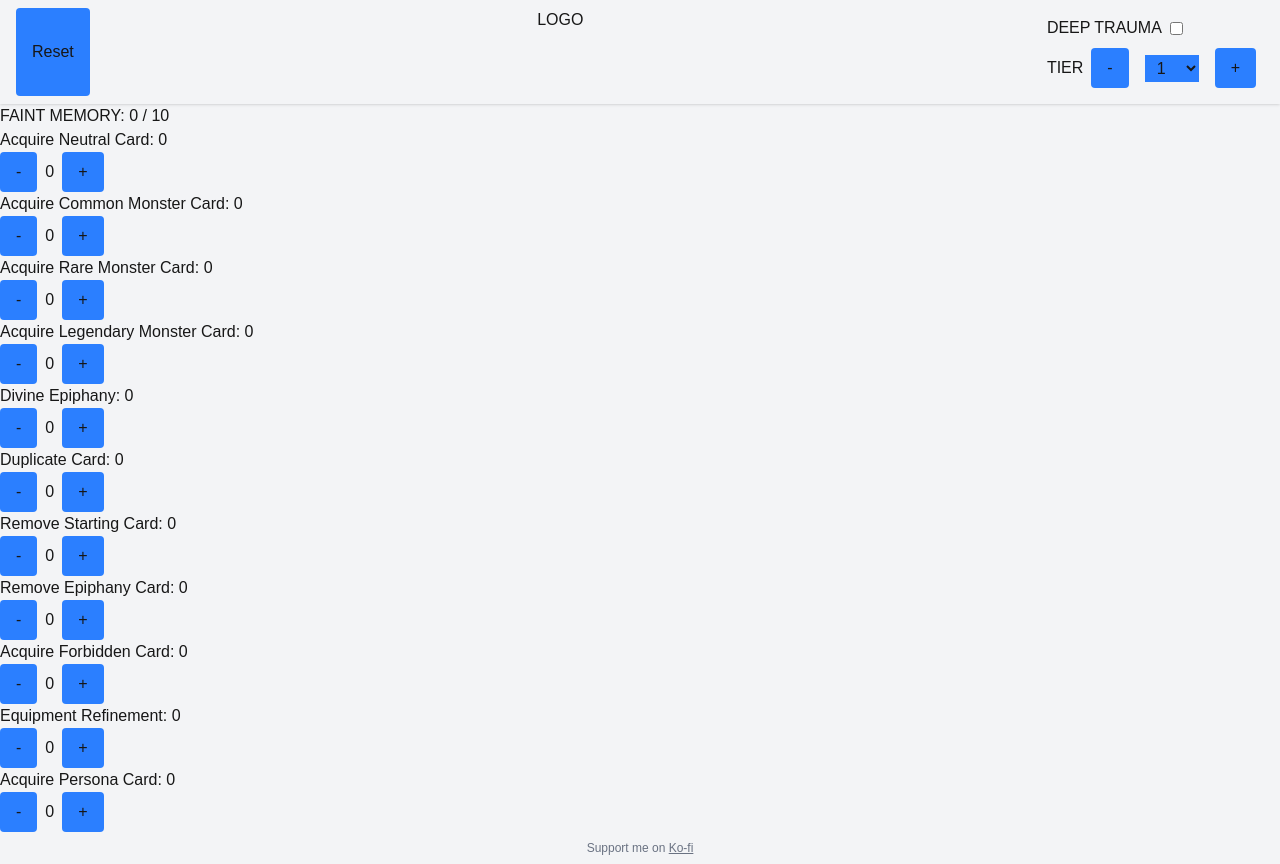
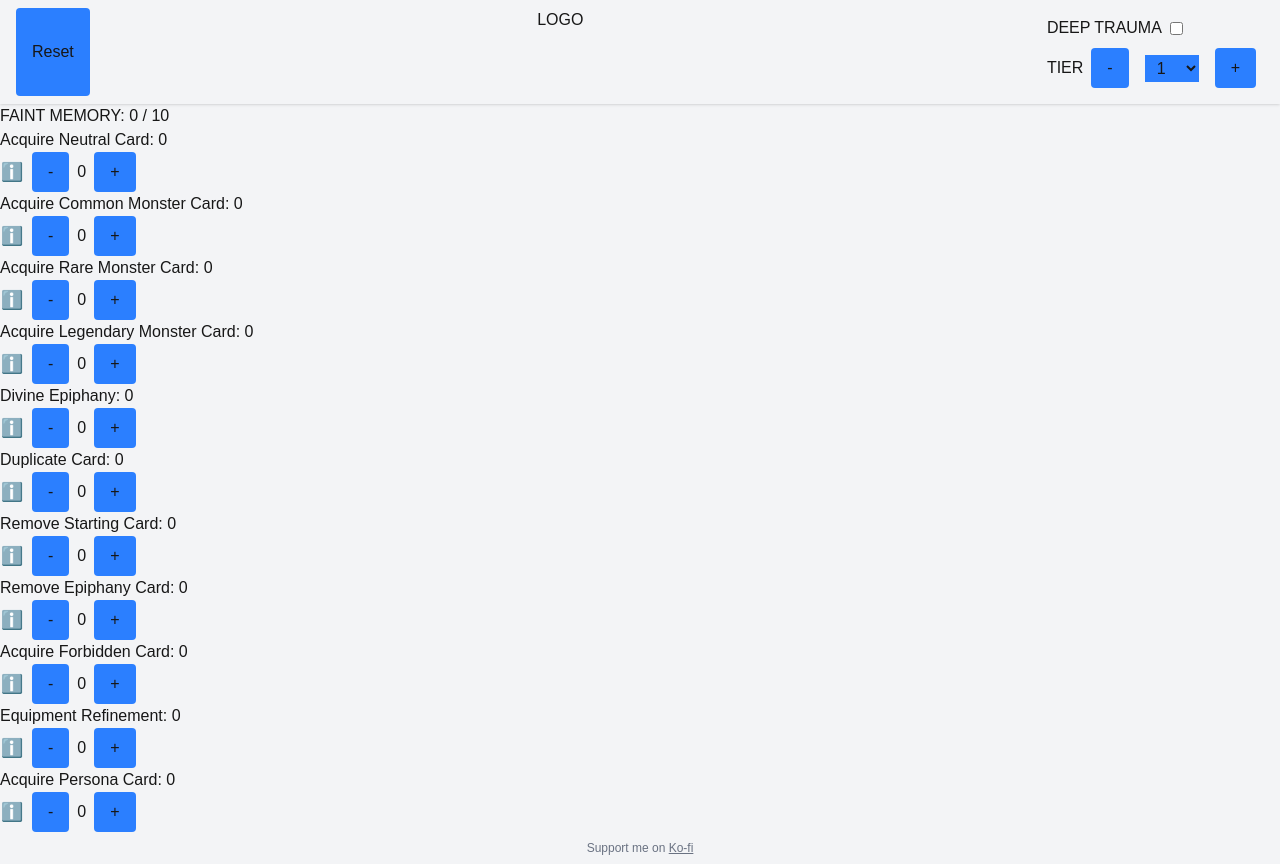
Before and after one commit to jbchhproj/czn-save-data-calculator, a Next.js app: page / in a window 1280 px wide. Built offline with nearby package versions, Linux system fonts and the light colour scheme.

Commit message:
add toggle

```diff
--- a/src/app/globals.css
+++ b/src/app/globals.css
@@ -9,7 +9,6 @@
 body {
   margin: 0;
   min-height: 100vh;
-
   background: var(--background);
   color: var(--foreground);
   font-family: var(--font-sans);
--- a/src/components/SelectionArea.tsx
+++ b/src/components/SelectionArea.tsx
@@ -1,5 +1,7 @@
+import { useState } from "react";
 import { SelectionBlockConfigs } from "@/data/SelectionBlockConfigs";
 import SelectionBlock from "./SelectionBlock";
+import { config } from "process";
 
 interface SelectionSectionProps {
   faintMemories: number[];
@@ -14,6 +16,11 @@ export default function SelectionSection({
   cardRemovals,
   setCardRemovals,
 }: SelectionSectionProps) {
+  const [expandedBlockId, setExpandedBlockId] = useState<string | null>(null);
+  const handleToggleExpand = (id: string) => {
+    setExpandedBlockId((prev) => (prev === id ? null : id));
+  };
+
   // Helper to update a single block's value in the array
   const handleSetStepperCount = (idx: number, val: number) => {
     const newMemories = [...faintMemories];
@@ -31,6 +38,8 @@ export default function SelectionSection({
           setStepperCount={(val) => handleSetStepperCount(idx, val)}
           cardRemovals={cardRemovals}
           setCardRemovals={setCardRemovals}
+          isExpanded={expandedBlockId === config.id}
+          onToggleExpand={handleToggleExpand}
         />
       ))}
     </>
--- a/src/components/SelectionBlock.tsx
+++ b/src/components/SelectionBlock.tsx
@@ -7,6 +7,8 @@ interface SelectionBlockProps {
   setStepperCount: (value: number) => void;
   cardRemovals: number;
   setCardRemovals: (value: number) => void;
+  isExpanded: boolean;
+  onToggleExpand: (id: string) => void;
 }
 
 export default function SelectionBlock({
@@ -15,10 +17,32 @@ export default function SelectionBlock({
   setStepperCount,
   cardRemovals,
   setCardRemovals,
+  isExpanded,
+  onToggleExpand,
 }: SelectionBlockProps) {
+  const descriptionList = (
+    <ul className="list-disc pl-8">
+      {config.description.map((line, idx) => (
+        <li key={idx}>{line}</li>
+      ))}
+    </ul>
+  );
+
   return (
     <div>
+      <div className="items-center gap-2">
+        <span>
           {config.label}: {config.faintMemoryContribution(stepperCount)}
+        </span>
+        <div className="flex items-center gap-2">
+          <button
+            type="button"
+            aria-label="Show details"
+            onClick={() => onToggleExpand(config.id)}
+            className="w-6 h-6 flex items-center justify-center text-blue-500 text-lg rounded-full hover:bg-blue-100 focus:outline-none"
+          >
+            {isExpanded ? "▲" : "ℹ️"}
+          </button>
           <SelectionBlockStepper
             config={config}
             stepperCount={stepperCount}
@@ -27,5 +51,11 @@ export default function SelectionBlock({
             setCardRemovals={setCardRemovals}
           />
         </div>
+      </div>
+
+      {isExpanded && (
+        <div className="text-sm text-gray-600 mb-1 mt-2">{descriptionList}</div>
+      )}
+    </div>
   );
 }
--- a/src/components/SelectionBlockStepper.tsx
+++ b/src/components/SelectionBlockStepper.tsx
@@ -16,7 +16,7 @@ export default function SelectionBlockStepper({
   setStepperCount,
   cardRemovals,
   setCardRemovals,
-  cardRemovalLimit = CARD_REMOVAL_LIMIT
+  cardRemovalLimit = CARD_REMOVAL_LIMIT,
 }: SelectionBlockStepperProps) {
   const isRemoval = config.type === "removal";
   const canIncrement = !isRemoval || cardRemovals < cardRemovalLimit;
--- a/src/data/SelectionBlockConfigs.tsx
+++ b/src/data/SelectionBlockConfigs.tsx
@@ -9,8 +9,9 @@ export const SelectionBlockConfigs: SelectionBlockConfig[] = [
     /* user-facing title */
     label: "Acquire Neutral Card",
     /* user-facing explanatory text */
-    tooltip:
+    description: [
       "Cards that can be acquired during chaos progression though shops or through certain events in unidentified areas.",
+    ],
     min: 0,
     max: 999,
     stepRule: (current, action, config) => {
@@ -27,8 +28,9 @@ export const SelectionBlockConfigs: SelectionBlockConfig[] = [
     /* user-facing title */
     label: "Acquire Common Monster Card",
     /* user-facing explanatory text */
-    tooltip:
+    description: [
       "Cards that can be acquired during chaos progression though defeating certain enemies.",
+    ],
     min: 0,
     max: 999,
     stepRule: (current, action, config) => {
@@ -45,8 +47,9 @@ export const SelectionBlockConfigs: SelectionBlockConfig[] = [
     /* user-facing title */
     label: "Acquire Rare Monster Card",
     /* user-facing explanatory text */
-    tooltip:
+    description: [
       "Cards that can be acquired during chaos progression though defeating certain enemies.",
+    ],
     min: 0,
     max: 999,
     stepRule: (current, action, config) => {
@@ -63,8 +66,9 @@ export const SelectionBlockConfigs: SelectionBlockConfig[] = [
     /* user-facing title */
     label: "Acquire Legendary Monster Card",
     /* user-facing explanatory text */
-    tooltip:
+    description: [
       "Cards that can be acquired during chaos progression though defeating certain enemies.",
+    ],
     min: 0,
     max: 999,
     stepRule: (current, action, config) => {
@@ -82,8 +86,9 @@ export const SelectionBlockConfigs: SelectionBlockConfig[] = [
     /* user-facing title */
     label: "Divine Epiphany",
     /* user-facing explanatory text */
-    tooltip:
+    description: [
       "This includes divine epiphanies applied to both starting and epiphany cards.",
+    ],
     min: 0,
     max: 999,
     stepRule: (current, action, config) => {
@@ -100,8 +105,9 @@ export const SelectionBlockConfigs: SelectionBlockConfig[] = [
     /* user-facing title */
     label: "Duplicate Card",
     /* user-facing explanatory text */
-    tooltip:
+    description: [
       "Up to 2 duplicate actions will not contribute to faint memory points",
+    ],
     min: 0,
     max: 4,
     stepRule: (current, action, config) => {
@@ -119,7 +125,14 @@ export const SelectionBlockConfigs: SelectionBlockConfig[] = [
     /* user-facing title */
     label: "Remove Starting Card",
     /* user-facing explanatory text */
-    tooltip: "Cards that combatants begin with upon entering chaos.",
+    description: [
+      "Starting cards when entering chaos.",
+      "Removing non-starting cards: no points.",
+      "Removing starting cards: 20 points.",
+      "Card transformations count as removals.",
+      "Removing duplicates: no points.",
+      "All count toward the 5-removal limit.",
+    ],
     min: 0,
     max: 5,
     stepRule: (current, action, config) => {
@@ -136,8 +149,9 @@ export const SelectionBlockConfigs: SelectionBlockConfig[] = [
     /* user-facing title */
     label: "Remove Epiphany Card",
     /* user-facing explanatory text */
-    tooltip:
+    description: [
       "Cards that can be acquired during chaos progression by sparking epiphanies or through certain events in unidentified areas.",
+    ],
     min: 0,
     max: 5,
     stepRule: (current, action, config) => {
@@ -154,7 +168,7 @@ export const SelectionBlockConfigs: SelectionBlockConfig[] = [
     /* user-facing title */
     label: "Acquire Forbidden Card",
     /* user-facing explanatory text */
-    tooltip: "Cards that can be acquired during S1.",
+    description: ["Cards that can be acquired during S1."],
     min: 0,
     max: 999,
     stepRule: (current, action, config) => {
@@ -171,7 +185,7 @@ export const SelectionBlockConfigs: SelectionBlockConfig[] = [
     /* user-facing title */
     label: "Equipment Refinement",
     /* user-facing explanatory text */
-    tooltip: "Equipment enhancements obtained during S2.",
+    description: ["Equipment enhancements obtained during S2."],
     min: 0,
     max: 999,
     stepRule: (current, action, config) => {
@@ -188,7 +202,7 @@ export const SelectionBlockConfigs: SelectionBlockConfig[] = [
     /* user-facing title */
     label: "Acquire Persona Card",
     /* user-facing explanatory text */
-    tooltip: "Cards that can be acquired during S3.",
+    description: ["Cards that can be acquired during S3."],
     min: 0,
     max: 999,
     stepRule: (current, action, config) => {
@@ -208,6 +222,6 @@ REMOVAL of cards other than starting cards are not tallied into points, but will
 REMOVAL of Starting cards count for 20 points, and will also count towards the total number of cards removed.
 In instances such as CARD TRANSFORMATION, cards that have been changed into other cards will be treated as a REMOVAL, and will be counted towards the total number of cards removed.
 REMOVAL of duplicated cards will not be counted towards points, but will count towards the total number of cards removed.
-Removal can be performed up to 5 times.
+REMOVAL can be performed up to 5 times.
 
 */
--- a/src/types/SelectionBlockConfig.tsx
+++ b/src/types/SelectionBlockConfig.tsx
@@ -10,7 +10,7 @@ export interface SelectionBlockConfig {
   id: string; // Unique identifier for the block (used as React key)
   type: SelectionBlockType;
   label: string; // Short description or name for the block
-  tooltip: string; // Tooltip text to explain the block
+  description: string[]; // Inline explanation text to explain the block
   min: number; // Minimum allowed value for the block's counter
   max: number; // Maximum allowed value for the block's counter
   stepRule: (
```
Lines whose indentation alone changed are shown as unchanged.
